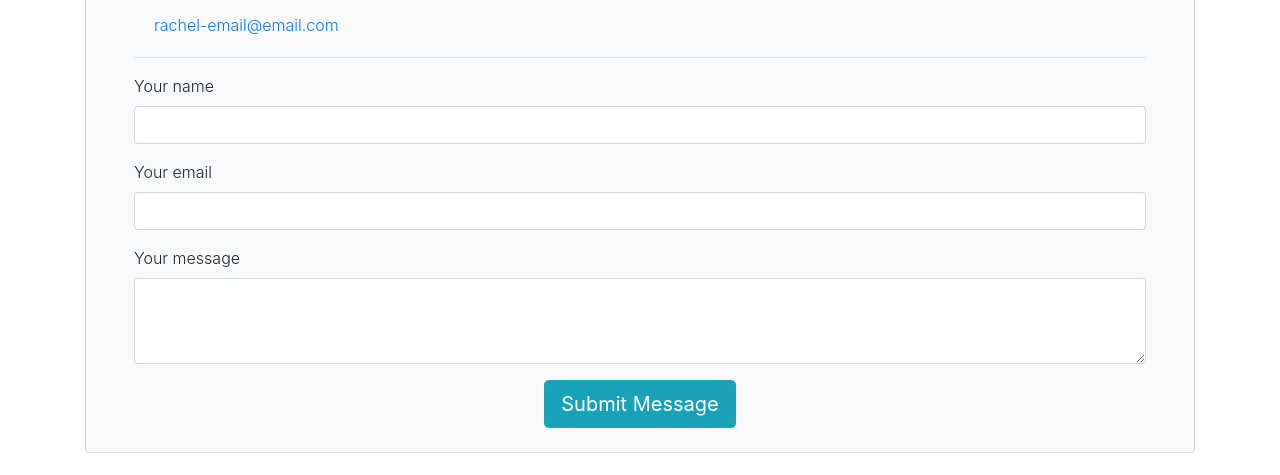
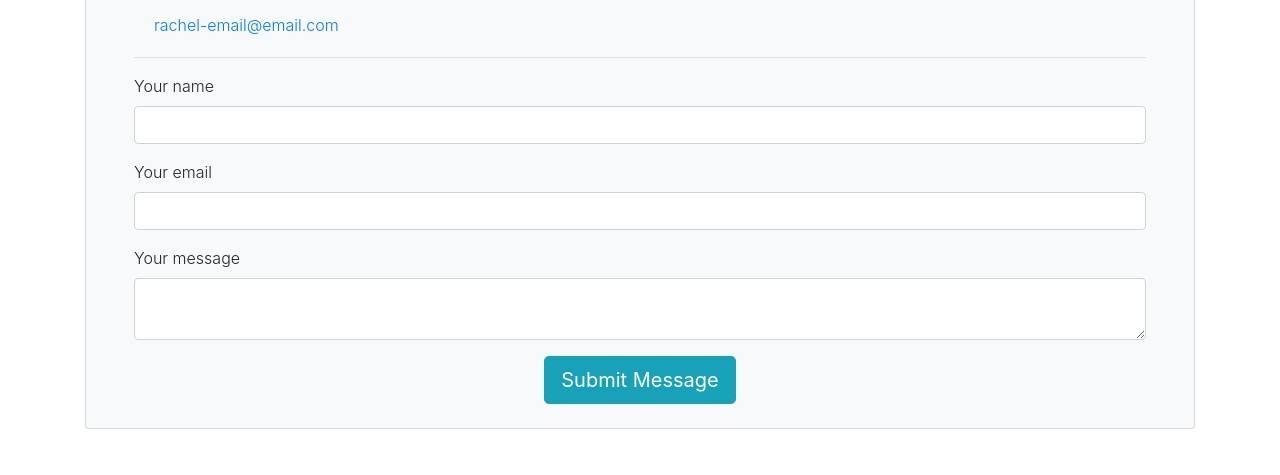
Before and after one commit to jarenmcdonald1/rachels-blog, a Gatsby site: page /contact in a window 1280 px wide. Shown: the part 325-800 px from the top of the page. Built offline with nearby package versions, Linux system fonts and the light colour scheme; Gatsby itself is replaced by a stand-in of ours.

Commit message:
updated text area input

```diff
--- a/src/pages/contact.js
+++ b/src/pages/contact.js
@@ -74,7 +74,7 @@ export default function ContactPage({ data, location }) {
             </Form.Group>
             <Form.Group>
               <Form.Label>Your message</Form.Label>
-              <Form.Control as="textarea" name="message" onChange={handleChange} rows="3" />
+              <textarea className="form-control" name="message" onChange={handleChange} />
             </Form.Group>
             <div className="w-100 d-flex align-items-center justify-content-center">
               <Button variant="info" type="submit" size="lg">Submit Message</Button>
```
